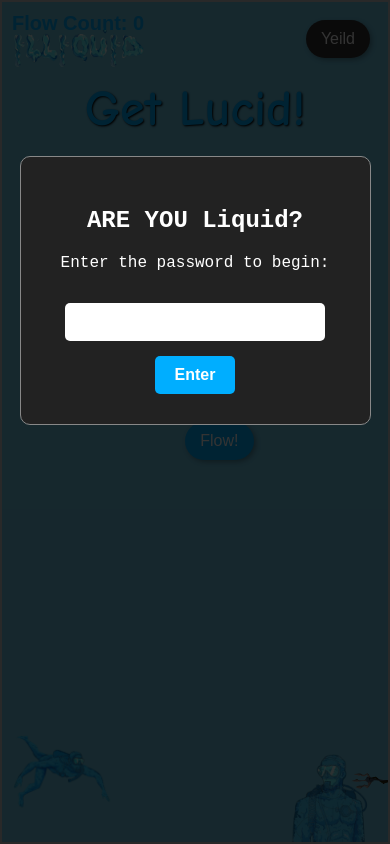
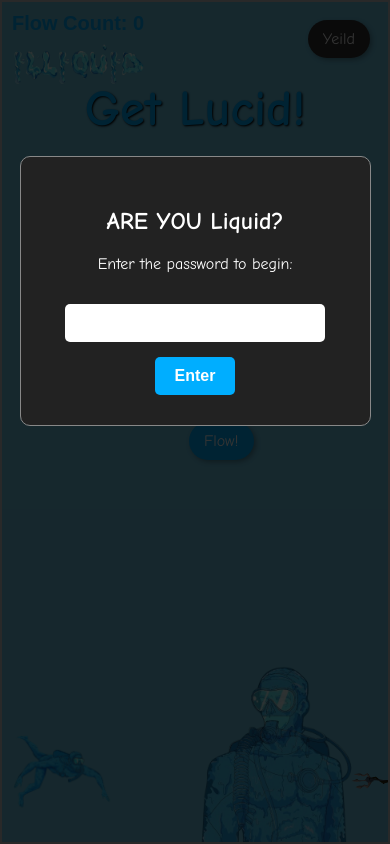
Before and after one commit to Tolaxyz/Illiquid, a plain HTML site: page index.html in a window 390 px wide. Drawn offline with Linux system fonts and the light colour scheme.

Commit message:
Update style.css

```diff
--- a/style.css
+++ b/style.css
@@ -223,13 +223,13 @@ body.denied {
   }
 
   .excalibur {
-    width: 100px;
+    width: 200px;
     right: 5px;
   }
 
   .logo {
     width: 150px;
-    top: 23px;
+    top: 40px;
   }
 
   .obstacle {
@@ -250,6 +250,7 @@ body.denied {
   #pauseBtn, #startBtn, .restart-button {
     padding: 10px 15px;
     font-size: 16px;
+    font-family: "Comic Sans MS", cursive, sans-serif;
   }
 
   #startBtn {
@@ -264,20 +265,24 @@ body.denied {
 
   #gameText {
     font-size: 50px;
+    font-family: "Comic Sans MS", cursive, sans-serif;
   }
 
   .game-over {
     font-size: 32px;
+    font-family: "Comic Sans MS", cursive, sans-serif;
   }
 
   .modal-content {
     width: 90%;
     margin-top: 40%;
+    font-family: "Comic Sans MS", cursive, sans-serif;
   }
 
   .modal-content input {
     width: 90%;
     font-size: 16px;
+    font-family: "Comic Sans MS", cursive, sans-serif;
   }
 
   .modal-content button {
```
